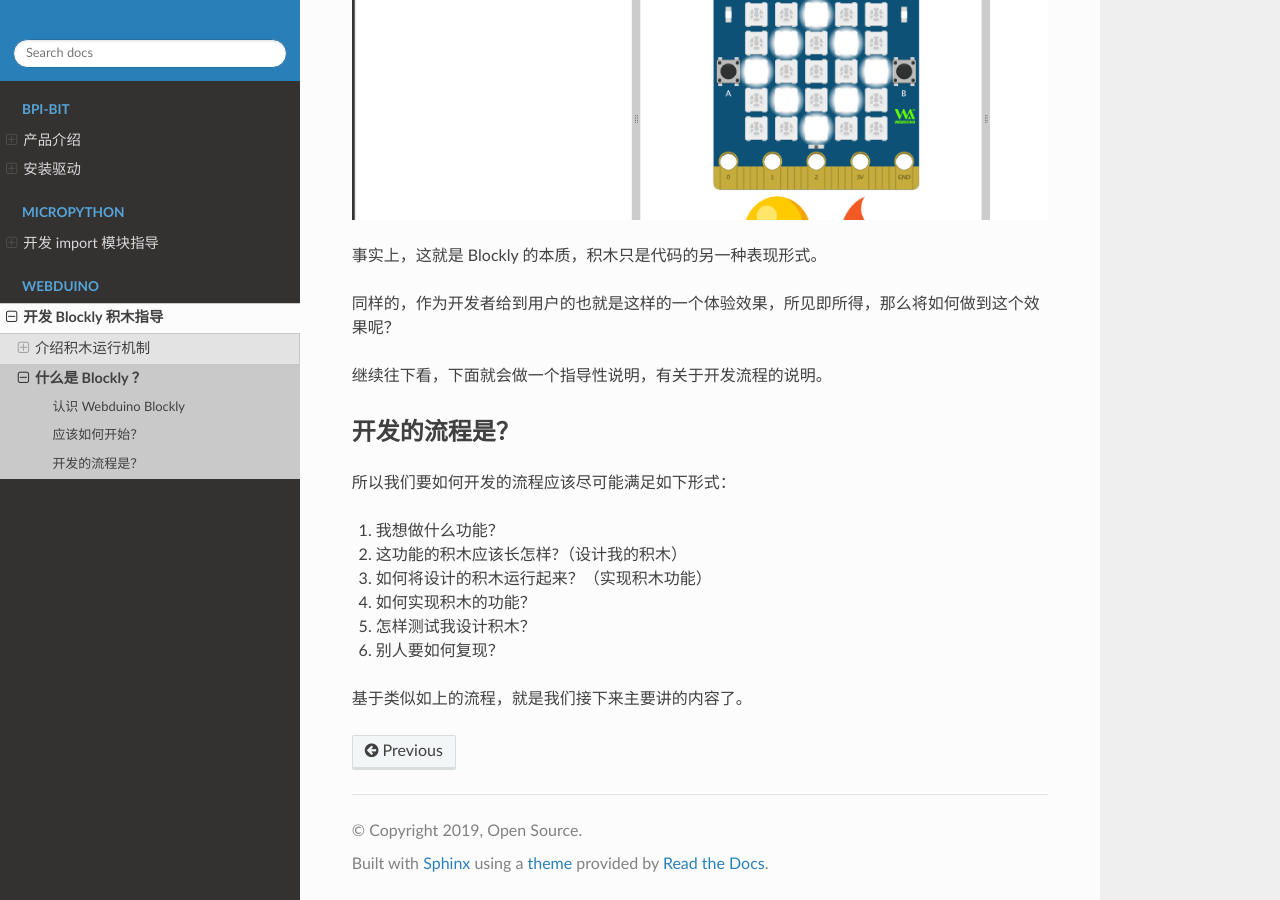
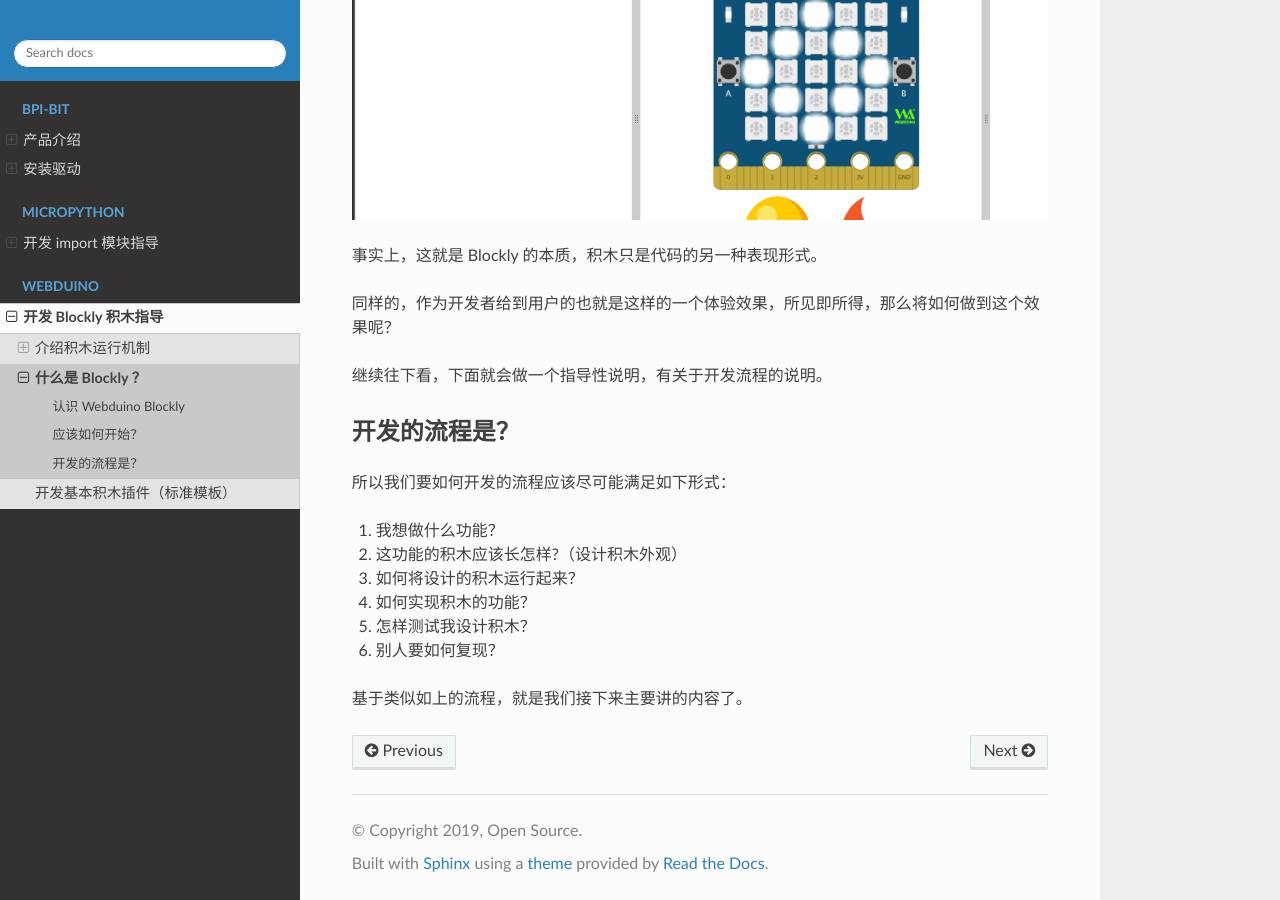
Before and after one commit to BPI-STEAM/Dev, a Sphinx documentation site: the page built from source/web/blockly.rst, in a window 1280 px wide and 900 px high, scrolled down 2284 px. Built offline with Sphinx 7.4.7 and the Read the Docs theme 2.0.0, drawn with Linux system fonts in a browser that asks for light colours.

Commit message:
想写模板教程，发现少了示例项目。

```diff
--- a/source/web/blockly.rst
+++ b/source/web/blockly.rst
@@ -52,9 +52,9 @@
 
 1. 我想做什么功能？
 
-2. 这功能的积木应该长怎样?（设计我的积木）
+2. 这功能的积木应该长怎样?（设计积木外观）
 
-3. 如何将设计的积木运行起来？（实现积木功能）
+3. 如何将设计的积木运行起来？
 
 4. 如何实现积木的功能？
 
--- /dev/null
+++ b/source/web/develop.rst
@@ -0,0 +1,10 @@
+开发基本积木插件（标准模板）
+=====================================================
+
+.. Attention::
+
+    欲读懂内部工作机制，请过目一遍 `HTML5 <https://www.runoob.com/html/html5-intro.html>`_ 和 `ECMAScript 6 <https://www.runoob.com/w3cnote/es6-concise-tutorial.html>`_  。
+
+    但这并不影响你的学习与使用，哪怕你能记住并接受可以这样应用就行。
+
+从一个通用的模板开始吧，项目的源码在这里。
--- a/source/web/index.rst
+++ b/source/web/index.rst
@@ -26,3 +26,4 @@
 
    mechanism.rst
    blockly.rst
+   develop.rst
```
